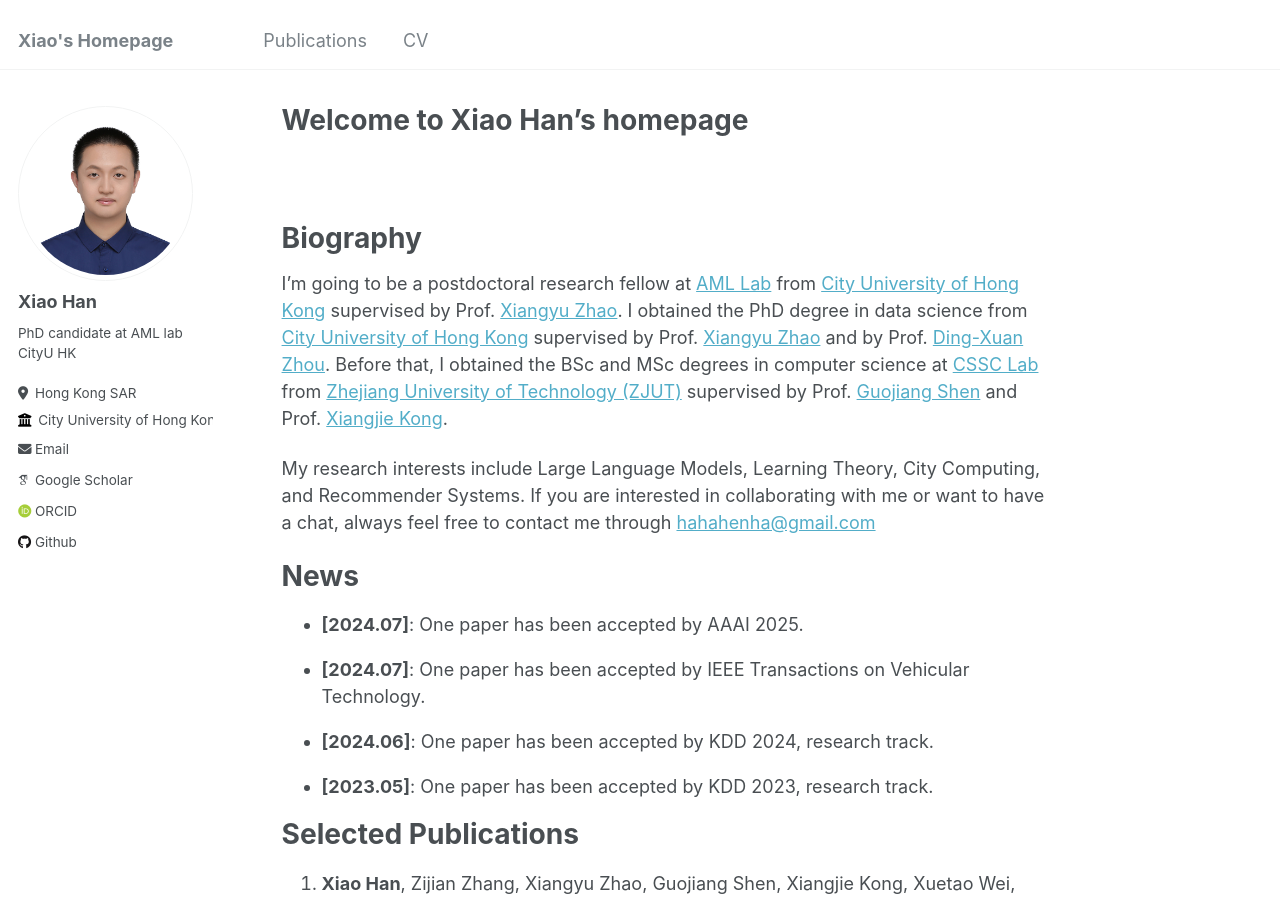
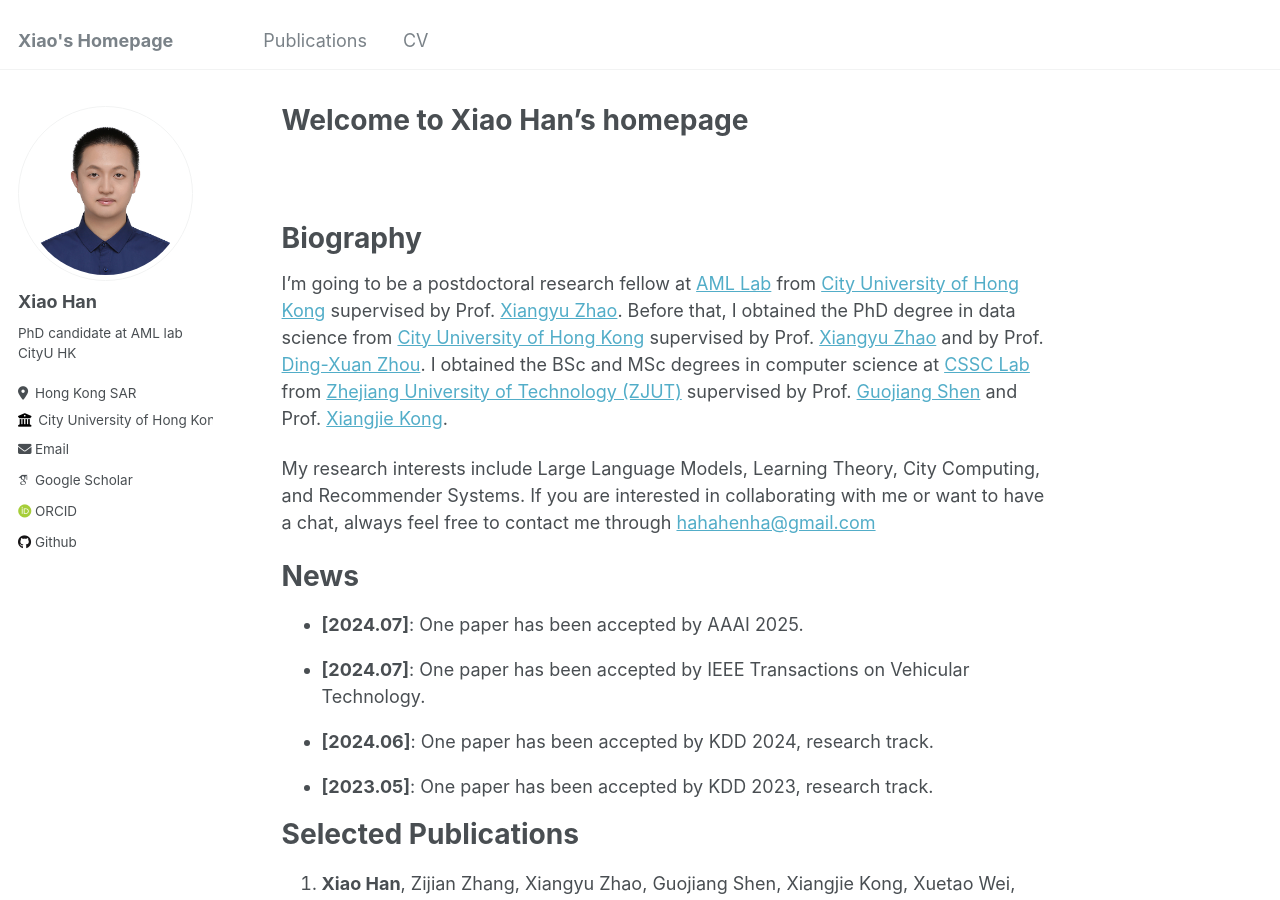
Before and after one commit to hahahenha/hahahenha.github.io, a Jekyll site: the page built from _pages/about.md, in a window 1280 px wide and 900 px high. Built offline with Jekyll 4.4.1, drawn with Linux system fonts in a browser that asks for light colours; some web fonts are replaced.

```diff
--- a/_pages/about.md
+++ b/_pages/about.md
@@ -21,8 +21,8 @@ redirect_from:
 Biography
 ======
 I'm going to be a postdoctoral research fellow at [AML Lab](https://aml-cityu.github.io/) from [City University of Hong Kong](https://www.cityu.edu.hk) supervised by Prof. [Xiangyu Zhao](https://zhaoxyai.github.io/).
-I obtained the PhD degree in data science from [City University of Hong Kong](https://www.cityu.edu.hk) supervised by Prof. [Xiangyu Zhao](https://zhaoxyai.github.io/) and by Prof. [Ding-Xuan Zhou](https://www.sydney.edu.au/science/about/our-people/academic-staff/dingxuan-zhou.html).
-Before that, I obtained the BSc and MSc degrees in computer science at [CSSC Lab](https://www.cssclab.cn/) from [Zhejiang University of Technology (ZJUT)](https://www.zjut.edu.cn) supervised by Prof. [Guojiang Shen](https://homepage.zjut.edu.cn//sgj/) and Prof. [Xiangjie Kong](http://www.cssclab.cn/xjkong/).
+Before that, I obtained the PhD degree in data science from [City University of Hong Kong](https://www.cityu.edu.hk) supervised by Prof. [Xiangyu Zhao](https://zhaoxyai.github.io/) and by Prof. [Ding-Xuan Zhou](https://www.sydney.edu.au/science/about/our-people/academic-staff/dingxuan-zhou.html).
+I obtained the BSc and MSc degrees in computer science at [CSSC Lab](https://www.cssclab.cn/) from [Zhejiang University of Technology (ZJUT)](https://www.zjut.edu.cn) supervised by Prof. [Guojiang Shen](https://homepage.zjut.edu.cn//sgj/) and Prof. [Xiangjie Kong](http://www.cssclab.cn/xjkong/).
 
 My research interests include Large Language Models, Learning Theory, City Computing, and Recommender Systems.
 If you are interested in collaborating with me or want to have a chat, always feel free to contact me through <a href="mailto:hahahenha@gmail.com">hahahenha@gmail.com</a>
```
